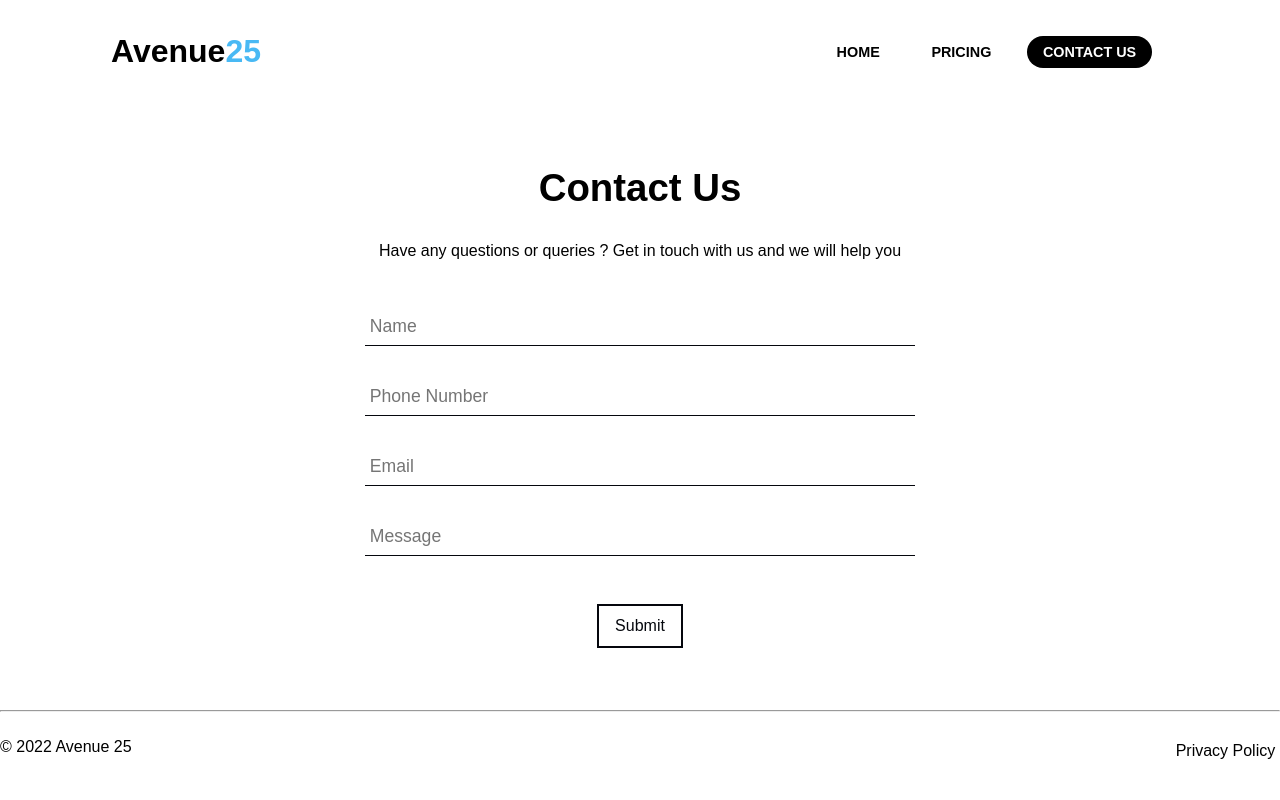
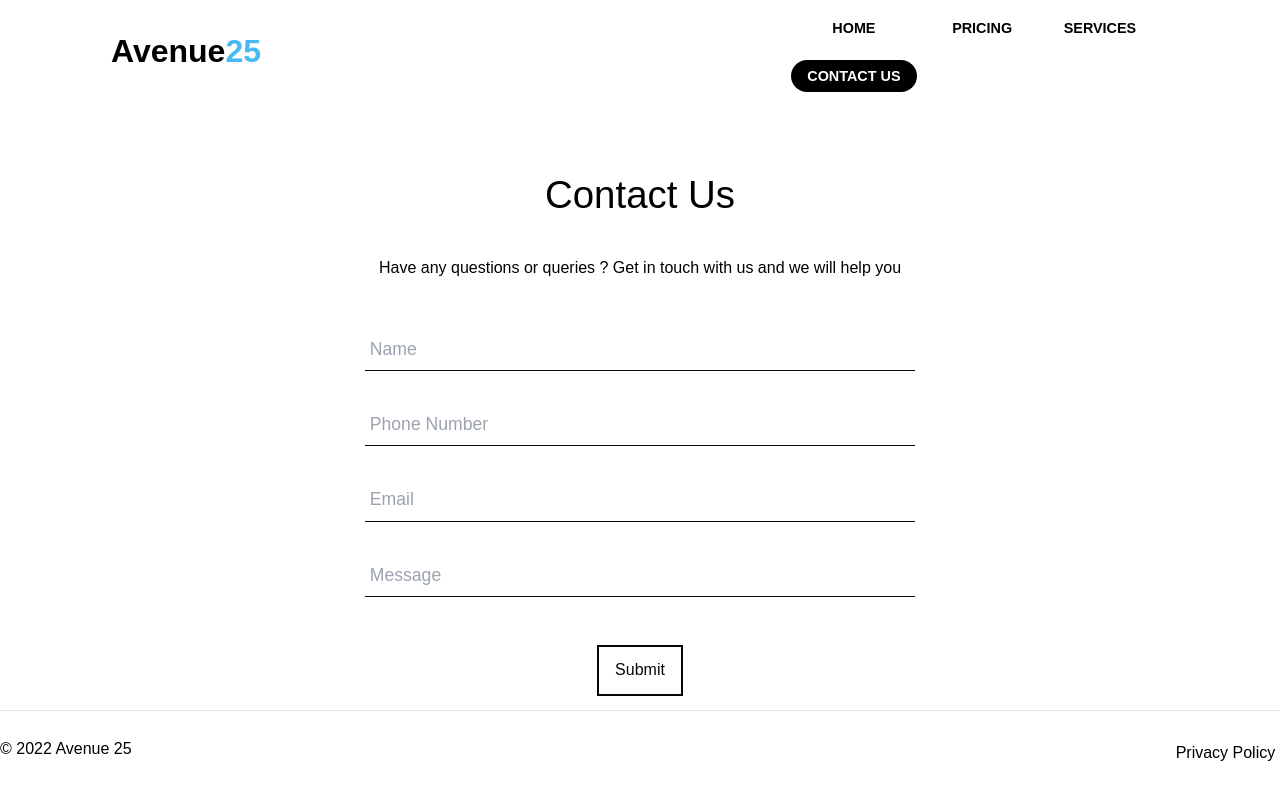
Before and after one commit to sibulele-dev/Avenue25, a Next.js app: page /contact in a window 1280 px wide. Built offline with nearby package versions, Linux system fonts and the light colour scheme; a web font is replaced by a local one.

Commit message:
Tailwindcss

```diff
--- a/components/Navbar/Navbar.jsx
+++ b/components/Navbar/Navbar.jsx
@@ -12,6 +12,11 @@ const navLinks = [
     name: 'Pricing',
     href: '/pricing',
   },
+  {
+    name: 'Services',
+    href: '/services',
+  },
+
 ];
 
 
--- a/components/Swiper/PricingCard.jsx
+++ b/components/Swiper/PricingCard.jsx
@@ -1,34 +1,12 @@
 import React from 'react'
 
-function PricingCard(props) {
+function PricingCard(props, { Package, Cost, Deals}) {
 
-  const Price = props.Data
 
 
   return (
     <div>
-        <div className="Pricingcard">
-                  <div className="cardTitle">
-                  <h1>{props.Package}</h1>
-                  </div>
-                  <div className="infoContainer">
-                  <p>R{props.Cost}<span>/mon</span></p>
-                  <ul className="PriceOptions">
-                      {/* {Prices.Deals.map((deal, index) => {
-                        return(
-                          <li key={index}>
-                            {deal}
-                          </li>
-                        )
-                      })} */}
-                      <li>Maintena</li>
-                      <li>Maintena</li>
-                      <li>Maintena</li>
-                      <li>Maintena</li>
-                  </ul>
-                  <a href=""> Choose me</a>
-                  </div>
-        </div>
+
     </div>
   )
 }
--- a/components/Swiper/ProductSlider.js
+++ b/components/Swiper/ProductSlider.js
@@ -1,18 +1,16 @@
 import React , { useRef, useState }from 'react';
 import { Navigation, Pagination} from 'swiper';
 import { Swiper, SwiperSlide } from 'swiper/react';
-import PricingCard from './PricingCard'
+
 
 
 import 'swiper/css';
 import 'swiper/css/pagination';
 import "swiper/css/navigation";
 
-function ProductSlider() {
+function ProductSlider(props) {
 
-   const [Price, setPrice] = useState([
-      {Package: 'Junior Packge', Cost:'350', Deals:['Maintenance', 'SSl Certificate', 'Domain Name', 'Emails']},
-   ])
+   const Slide = props.price
 
   return (
     <div className="sliderContainer" >
@@ -27,13 +25,34 @@ function ProductSlider() {
             spaceBetween={50}
             slidesPerView={3}
             navigation={true}
-            pagination={{ clickable: true }}
-            onSwiper={(swiper) => console.log(swiper)}
-            onSlideChange={() => console.log('slide change')}
         >
-            <SwiperSlide>
-              <PricingCard Data={Price}/>
-            </SwiperSlide>
+            {Slide.map((data, i) => {
+              <SwiperSlide key={data.id}>
+                <div className="Pricingcard">
+                      <div className="cardTitle">
+                      <h1>{data.Package}</h1>
+                      </div>
+                      <div className="infoContainer">
+                      <p>R{data.Cost}<span>/mon</span></p>
+                      <ul className="PriceOptions">
+                          {data.Deals.map((deal, index) => {
+                            return(
+                              <li key={index}>
+                                {deal}
+                              </li>
+                            )
+                          })}
+                          <li>Maintena</li>
+                          <li>Maintena</li>
+                          <li>Maintena</li>
+                          <li>Maintena</li>
+
+                      </ul>
+                      <a href=""> Choose me</a>
+                      </div>
+                </div>
+              </SwiperSlide>
+            })}
         </Swiper>
 
     </div>
--- a/package.json
+++ b/package.json
@@ -23,9 +23,12 @@
     "swiper": "^8.3.2"
   },
   "devDependencies": {
+    "autoprefixer": "^10.4.8",
     "babel-plugin-styled-components": "^2.0.7",
     "eslint": "8.18.0",
     "eslint-config-next": "12.1.6",
-    "sass": "^1.53.0"
+    "postcss": "^8.4.16",
+    "sass": "^1.53.0",
+    "tailwindcss": "^3.1.8"
   }
 }
--- a/pages/pricing.js
+++ b/pages/pricing.js
@@ -1,19 +1,28 @@
 import Head from 'next/head'
-import React from 'react'
+import React, {useState}from 'react'
 import ProductSlider from '../components/Swiper/ProductSlider'
 import Layout from '../components/Layout'
+
+
 export default function pricing() {
+
+  const [Price, setPrice] = useState([
+    {Package: 'Junior Packge', Cost:'350', Deals:['Maintenance', 'SSl Certificate', 'Domain Name', 'Emails'], id:"1"},
+    {Package: 'Junior Packge', Cost:'350', Deals:['Maintenance', 'SSl Certificate', 'Domain Name', 'Emails'], id:"2"},
+    {Package: 'Junior Packge', Cost:'350', Deals:['Maintenance', 'SSl Certificate', 'Domain Name', 'Emails'], id:"3"},
+  ])
   return (
+
+
     <>
         <Head>
           <title>Avenue25</title>
         </Head>
 
         <Layout >
+            <ProductSlider price={Price} />
+            <ProductSlider />
 
-
-
-            <ProductSlider />
         </Layout>
     </>
   )
--- /dev/null
+++ b/postcss.config.js
@@ -0,0 +1,6 @@
+module.exports = {
+  plugins: {
+    tailwindcss: {},
+    autoprefixer: {},
+  },
+}
--- a/styles/globals.css
+++ b/styles/globals.css
@@ -1,5 +1,7 @@
 @import url('https://fonts.googleapis.com/css2?family=Anek+Latin:wght@200;300;400;500;600;700&family=Lalezar&display=swap');
-
+@tailwind base;
+@tailwind components;
+@tailwind utilities;
 
 :root{
 
@@ -45,7 +47,7 @@ li{
     position: sticky;
     top: 0;
     height: 70px;
-    max-width: 1200px;
+    max-width: 1500px;
     width: 100%;
     margin: 1rem auto;
     padding :1rem 2rem;
--- /dev/null
+++ b/tailwind.config.js
@@ -0,0 +1,11 @@
+/** @type {import('tailwindcss').Config} */
+module.exports = {
+  content: [
+    "./pages/**/*.{js,ts,jsx,tsx}",
+    "./components/**/*.{js,ts,jsx,tsx}",
+  ],
+  theme: {
+    extend: {},
+  },
+  plugins: [],
+}
```
Also changed, not shown: pages/index.js (+25 -24 lines), 1 other file (tests, documents, lock files or other folders).
